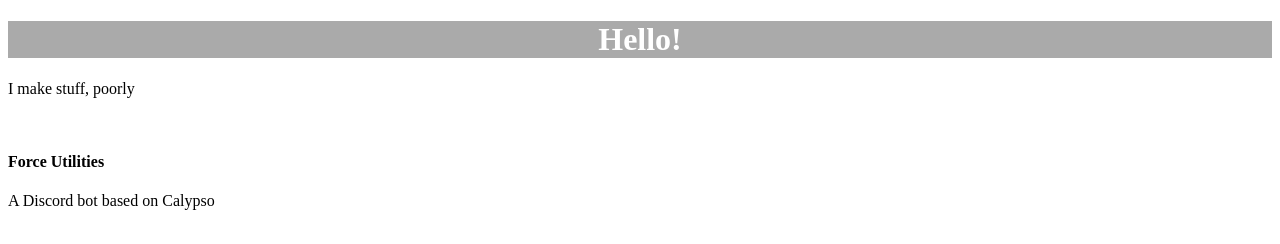
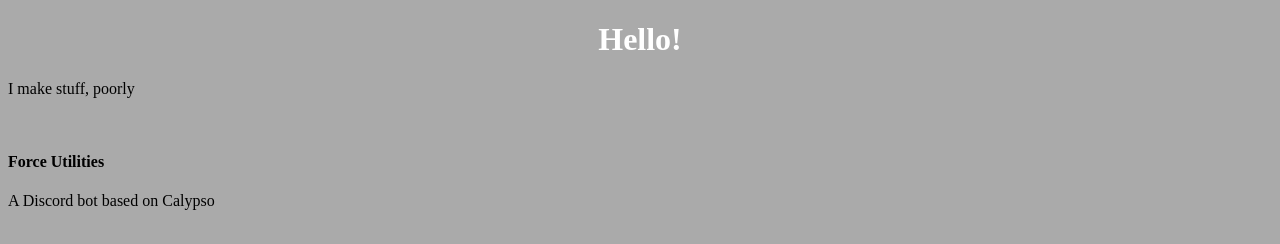
Before and after one commit to Killian-Townsend/kittypickles9982.github.io, a plain HTML site: page index.html in a window 1280 px wide. Drawn offline with Linux system fonts and the light colour scheme.

Commit message:
Update index.html

```diff
--- a/index.html
+++ b/index.html
@@ -4,7 +4,9 @@
     <title>kittypickles9982</title>
 
     <style>
-
+      body {
+        background-color: #AAA;
+      }
       #title {
         text-align: center;
       }
```
